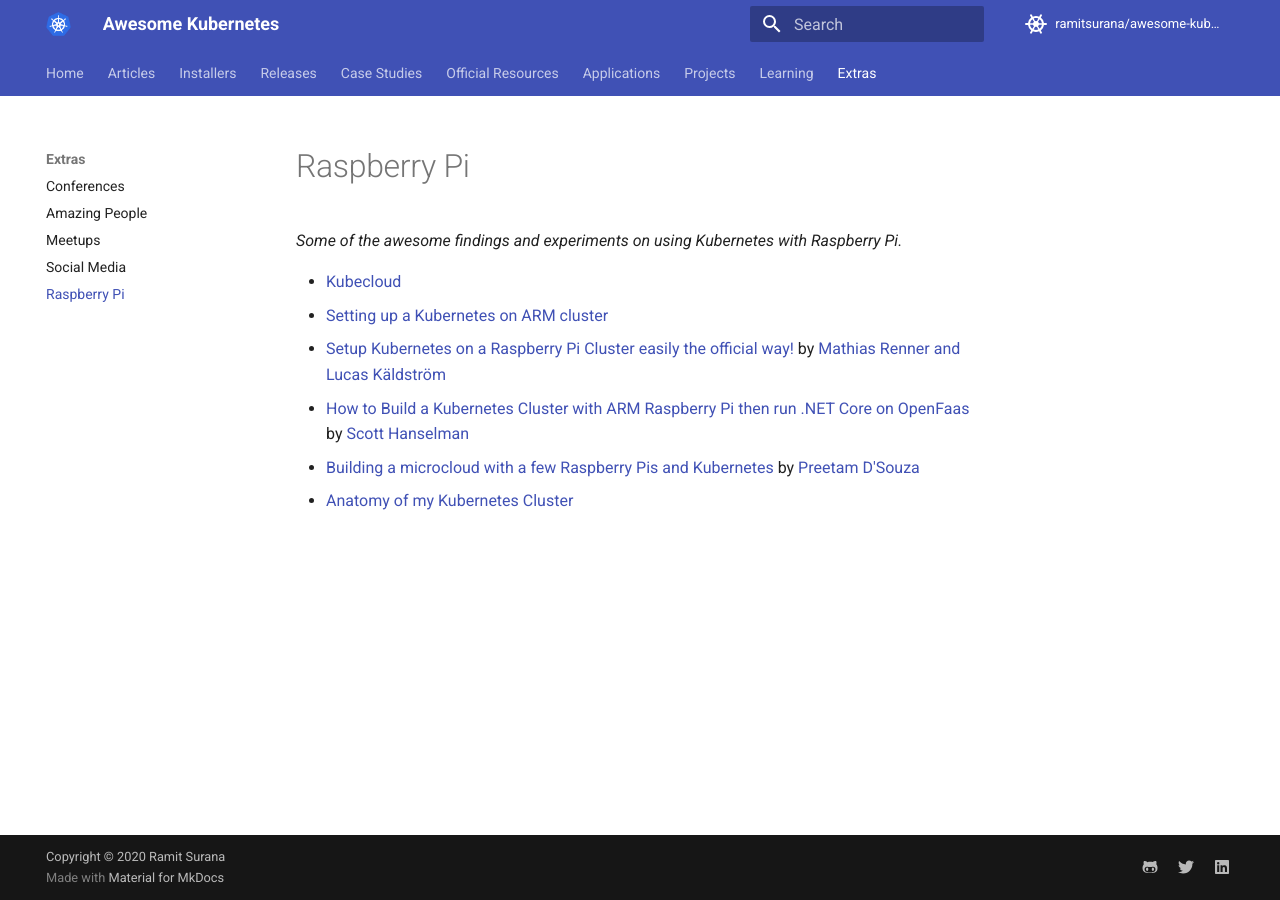
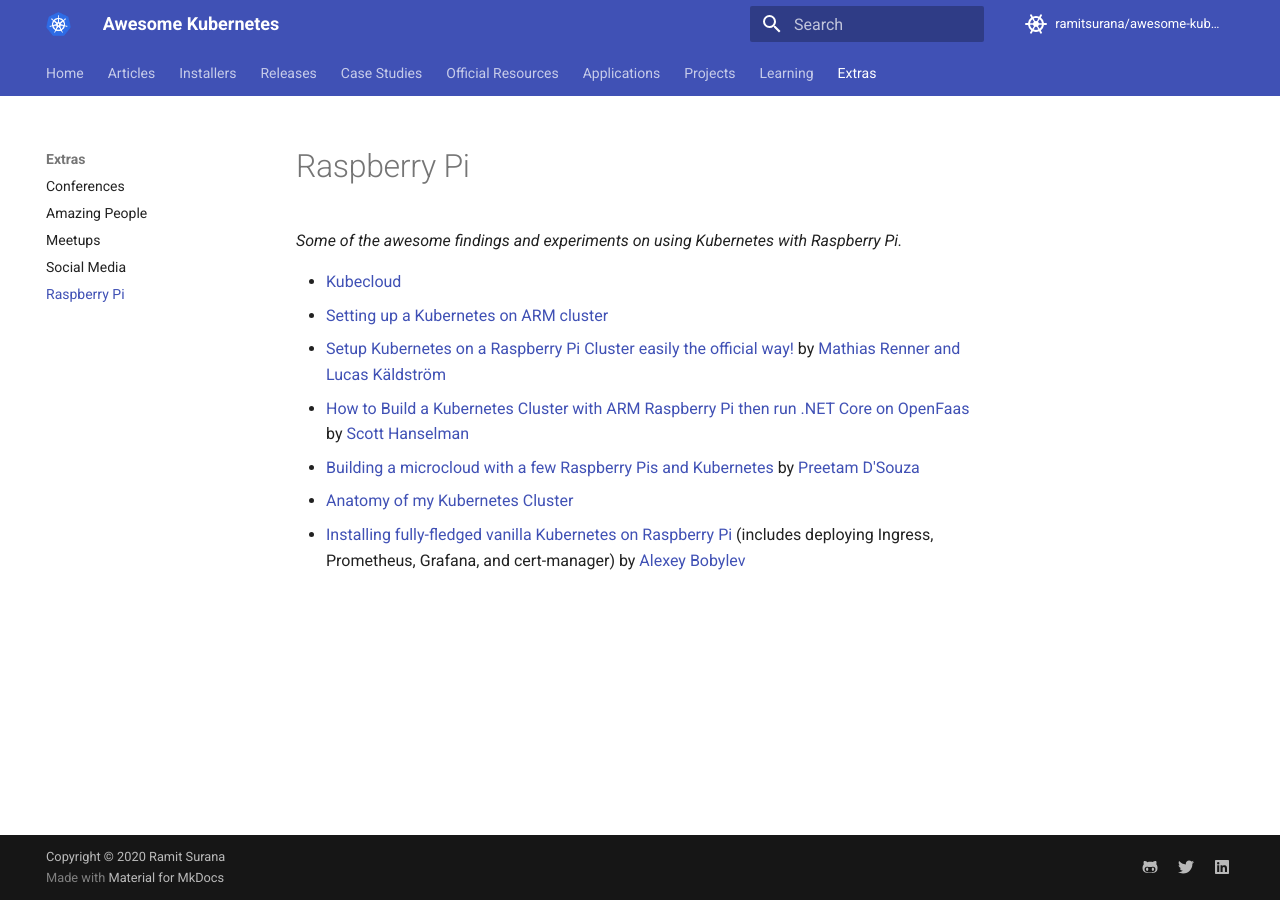
Before and after one commit to topstar920707/awesome-kubernetes, an MkDocs documentation site: the page built from docs/extras/raspberry-pi.md, in a window 1280 px wide. Built offline with MkDocs 1.6.1 and Material for MkDocs 9.7.7, drawn with Linux system fonts in a browser that asks for light colours; comment, search, counter and statistics services are not loaded.

Commit message:
Adding another Raspberry Pi installation guide (#815)

```diff
--- a/docs/extras/raspberry-pi.md
+++ b/docs/extras/raspberry-pi.md
@@ -9,3 +9,4 @@ Raspberry Pi
 * [How to Build a Kubernetes Cluster with ARM Raspberry Pi then run .NET Core on OpenFaas](https://www.hanselman.com/blog/HowToBuildAKubernetesClusterWithARMRaspberryPiThenRunNETCoreOnOpenFaas.aspx) by [Scott Hanselman](https://twitter.com/shanselman)
 * [Building a microcloud with a few Raspberry Pis and Kubernetes](https://mirailabs.io/blog/building-a-microcloud/) by [Preetam D'Souza](https://preetam.io/)
 * [Anatomy of my Kubernetes Cluster](https://ttt.io/anatomy-of-my-kubernetes-cluster)
+* [Installing fully-fledged vanilla Kubernetes on Raspberry Pi](https://blog.palark.com/installing-fully-fledged-vanilla-kubernetes-on-raspberry-pi/) (includes deploying Ingress, Prometheus, Grafana, and cert-manager) by [Alexey Bobylev](https://github.com/alexeybobylev)
```
